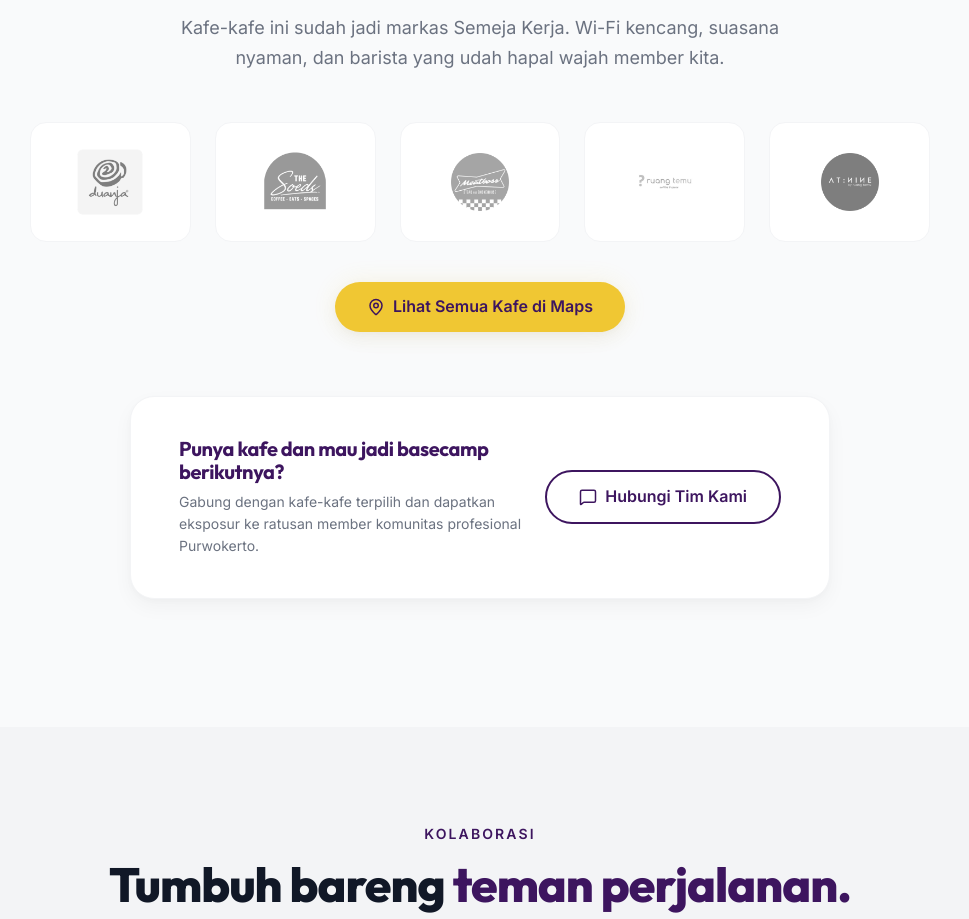
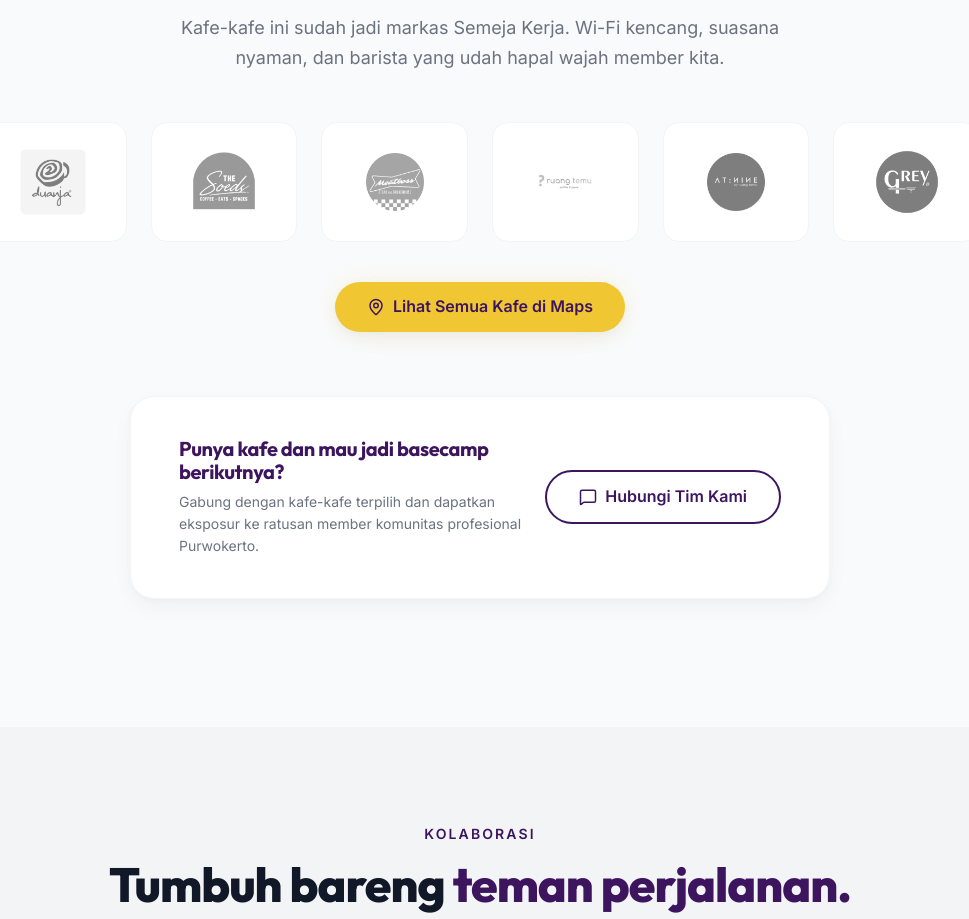
Before and after one commit to Rumah-Digicraft/semejakerja, a Next.js app in the folder semejakerja-landingpage-v2/: page / in a window 1280 px wide. Shown: the part 3760-4679 px from the top of the page, without its empty margins (160-1129 px from the left). Built offline with nearby package versions, Linux system fonts and the light colour scheme; no server answers; the database is empty.

Commit message:
feat(landingpage-v2): tambah Grey sebagai basecamp resmi + link Instagram

```diff
--- a/semejakerja-landingpage-v2/src/app/components/CafeGrid.module.css
+++ b/semejakerja-landingpage-v2/src/app/components/CafeGrid.module.css
@@ -53,7 +53,7 @@
   display: grid;
   grid-template-columns: repeat(2, 1fr);
   gap: var(--space-6);
-  max-width: 900px;
+  max-width: 1000px;
   margin: 0 auto var(--space-10);
 }
 
@@ -65,7 +65,7 @@
 
 @media (min-width: 1024px) {
   .grid {
-    grid-template-columns: repeat(5, 1fr);
+    grid-template-columns: repeat(6, 1fr);
   }
 }
 
--- a/semejakerja-landingpage-v2/src/app/components/CafeGrid.tsx
+++ b/semejakerja-landingpage-v2/src/app/components/CafeGrid.tsx
@@ -6,13 +6,26 @@ import { MapPin, MessageSquare } from "lucide-react";
 import ScrollReveal from "./ScrollReveal";
 import styles from "./CafeGrid.module.css";
 
-const cafes = [
+const cafes: { name: string; logo: string; url?: string }[] = [
   { name: "Duanja", logo: "/images/kafe/duanja.png" },
   { name: "The Soeds", logo: "/images/kafe/the-soeds.png" },
   { name: "Meatboss", logo: "/images/kafe/meatboss.png" },
   { name: "Ruang Temu", logo: "/images/kafe/ruang-temu.png" },
   { name: "At Nine", logo: "/images/kafe/atnine.png" },
+  { name: "Grey", logo: "/images/kafe/grey.png", url: "https://www.instagram.com/grey_cte/" },
 ];
+
+function CafeLogo({ cafe }: { cafe: { name: string; logo: string } }) {
+  return (
+    <Image
+      src={cafe.logo}
+      alt={`Logo ${cafe.name}`}
+      width={150}
+      height={80}
+      className={styles.cafeLogo}
+    />
+  );
+}
 
 export default function CafeGrid() {
   return (
@@ -35,15 +48,21 @@ export default function CafeGrid() {
         <div className={styles.grid}>
           {cafes.map((cafe, i) => (
             <ScrollReveal key={cafe.name} delay={i * 80}>
-              <div className={styles.cafeCard}>
-                <Image
-                  src={cafe.logo}
-                  alt={`Logo ${cafe.name}`}
-                  width={150}
-                  height={80}
-                  className={styles.cafeLogo}
-                />
-              </div>
+              {cafe.url ? (
+                <a
+                  href={cafe.url}
+                  target="_blank"
+                  rel="noopener noreferrer"
+                  aria-label={cafe.name}
+                  className={styles.cafeCard}
+                >
+                  <CafeLogo cafe={cafe} />
+                </a>
+              ) : (
+                <div className={styles.cafeCard}>
+                  <CafeLogo cafe={cafe} />
+                </div>
+              )}
             </ScrollReveal>
           ))}
         </div>
--- a/semejakerja-landingpage-v2/src/app/maps/maps.module.css
+++ b/semejakerja-landingpage-v2/src/app/maps/maps.module.css
@@ -158,7 +158,7 @@
   display: grid;
   grid-template-columns: repeat(2, 1fr);
   gap: var(--space-4);
-  max-width: 800px;
+  max-width: 960px;
   margin: 0 auto var(--space-10);
 }
 
@@ -170,7 +170,7 @@
 
 @media (min-width: 1024px) {
   .cafeGrid {
-    grid-template-columns: repeat(5, 1fr);
+    grid-template-columns: repeat(6, 1fr);
   }
 }
 
```
Also changed, not shown: semejakerja-landingpage-v2/src/app/maps/page.tsx (+22 -5 lines), semejakerja-landingpage-v2/public/images/kafe/grey.png (added).
